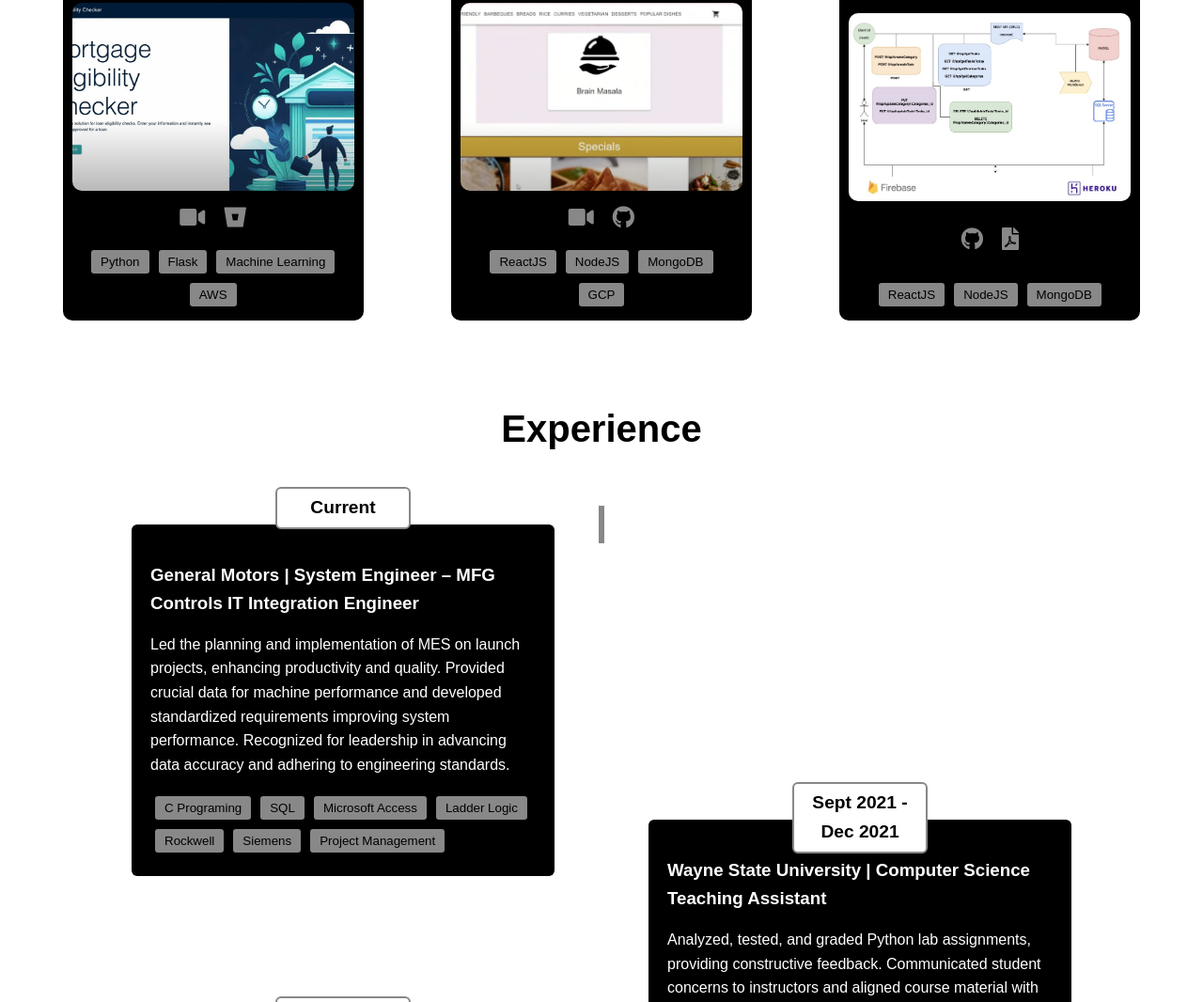
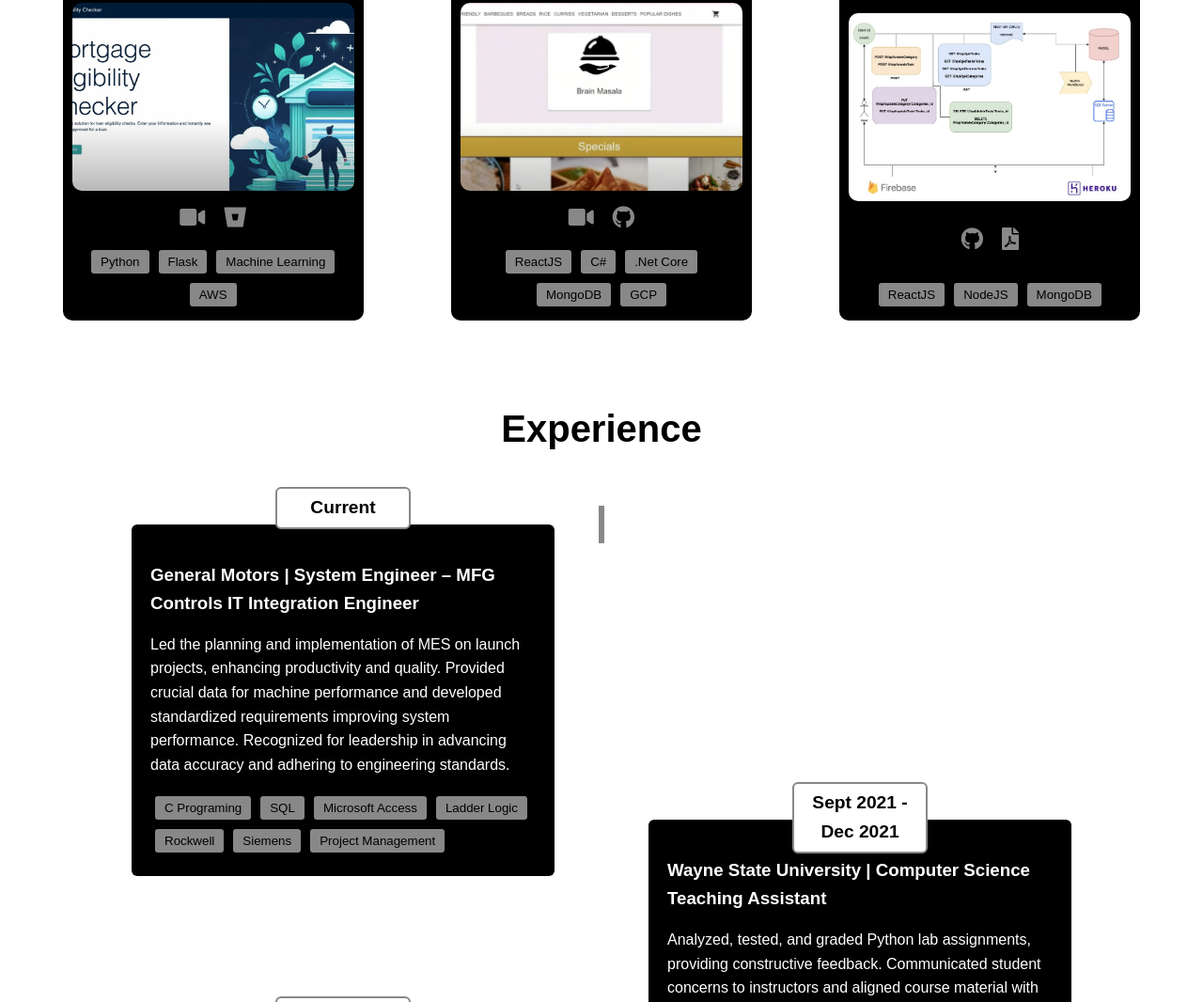
Before and after one commit to eishabar/personal-page, a plain HTML site: page index.html in a window 1280 px wide. Shown: the part 1395-2461 px from the top of the page at 94% size. Drawn offline with nearby package versions, Linux system fonts and the light colour scheme.

Commit message:
Update index.html

```diff
--- a/index.html
+++ b/index.html
@@ -68,7 +68,8 @@
                     </div>
                     <div class="skills">
                         <button>ReactJS</button>
-                        <button>NodeJS</button>
+                        <button>C#</button>
+			<button>.Net Core</button>
                         <button>MongoDB</button>
                         <button>GCP</button>
                     </div>
```
